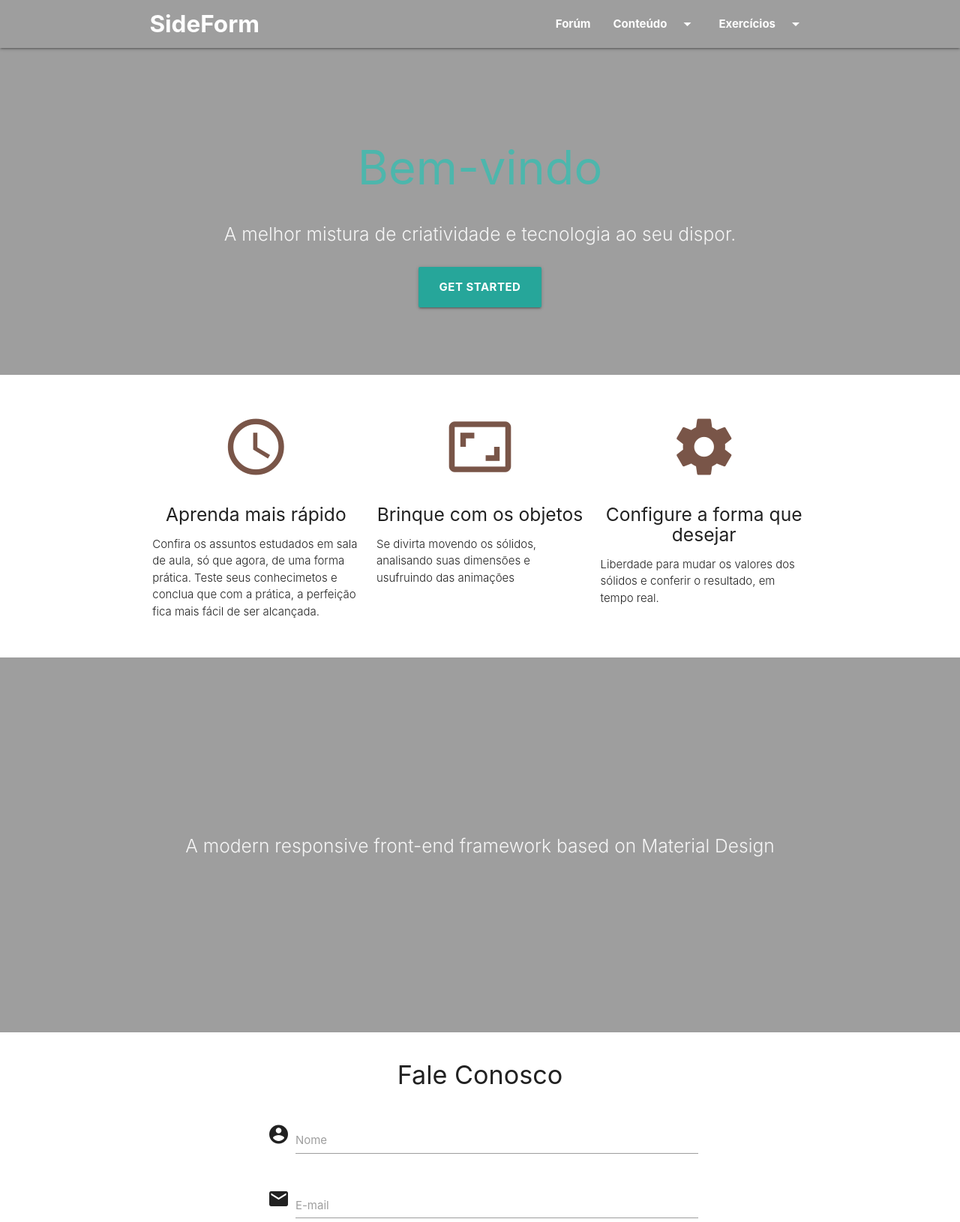
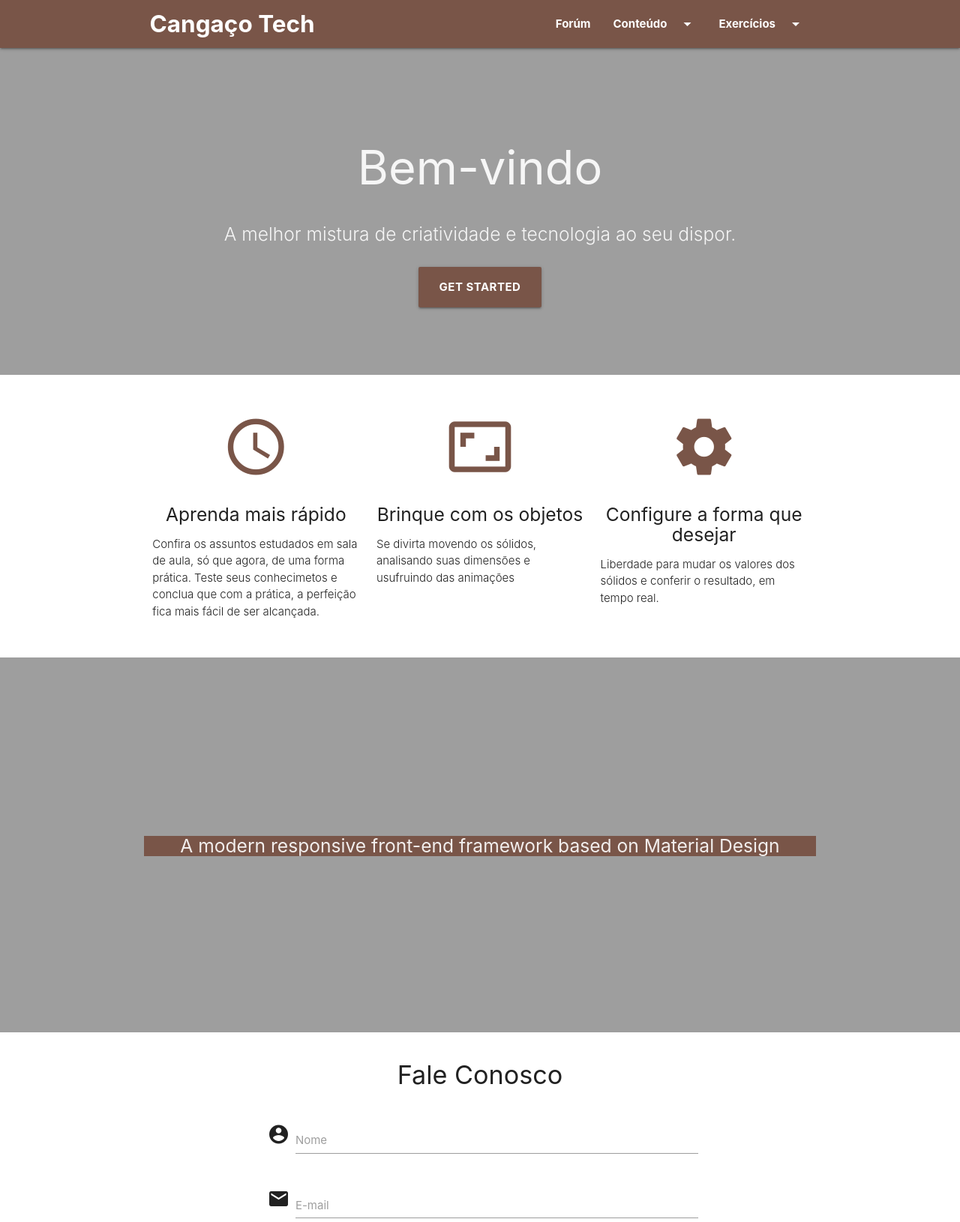
Before and after one commit to teuxsd16/Geometria_Projeto, a PHP site: page / in a window 1280 px wide. Shown: the top 1630 px of the page at 75% size. Run offline with PHP 8.4, Linux system fonts and the light colour scheme; some libraries are stand-ins or nearby versions.

Commit message:
REFORMULAÇÃO DO NOME E DAS IMAGENS DO INDEX

```diff
--- a/view/templates/index.php
+++ b/view/templates/index.php
@@ -37,7 +37,7 @@
         }
       </style>
 
-    <title>SideForm</title>
+    <title>CangaçoTech</title>
   </head>
 
   <?php
@@ -67,9 +67,9 @@
     </ul>
 
     <div id="index-banner" class="parallax-container">
-    <nav class="transparent nav-extended">
+    <nav class="brown nav-extended">
       <div class="nav-wrapper">
-        <a href="#" class="brand-logo">&nbsp;SideForm</a>
+        <a href="#" class="brand-logo">&nbsp;Cangaço Tech</a>
         <a href="#" data-target="mobile-demo" class="sidenav-trigger"><i class="material-icons">menu</i></a>
         <ul class="sidenav" id="mobile-demo">
           <li><a href="forum.php">Forúm</a></li>
@@ -85,18 +85,18 @@
       <div class="section no-pad-bot">
         <div class="container">
           <br><br><br>
-          <h1 class="header center teal-text text-lighten-2">Bem-vindo</h1>
+          <h1 class="header center">Bem-vindo</h1>
           <div class="row center">
             <h5 class="header col s12 light">A melhor mistura de criatividade e tecnologia ao seu dispor.</h5>
           </div>
           <div class="row center">
-            <a href="#" id="download-button" class="btn-large waves-effect waves-light teal lighten-1">Get Started</a>
+            <a href="#" id="download-button" class="btn-large waves-effect waves-light teal brown">Get Started</a>
           </div>
           <!-- <br><br> -->
         </div>
       </div>
       <div class="parallax">
-        <img class="imgConserto1" src="<?php echo $caminhoServidor . '/view/img/cover.jpg'; ?>" >
+        <img class="imgConserto1" src="<?php echo $caminhoServidor . '/view/img/cangaco.jpg'; ?>" >
       </div>
     </div>
 
@@ -138,12 +138,12 @@
       <div class="section no-pad-bot">
         <div class="container">
           <div class="row center">
-            <h5 class="header col s12 light">A modern responsive front-end framework based on Material Design</h5>
+            <h5 class="header col s12 brown">A modern responsive front-end framework based on Material Design</h5>
           </div>
         </div>
       </div>
       <div class="parallax">
-        <img class="imgConserto" src="<?php echo $caminhoServidor . '/view/img/cover2.jpg'; ?>" alt="Unsplashed background img 2">
+        <img class="imgConserto" src="<?php echo $caminhoServidor . '/view/img/cover4.jpg'; ?>" alt="Unsplashed background img 2">
       </div>
     </div>
 
```
Also changed, not shown: view/img/cangaco.jpg (added), view/img/cover4.jpg (added).
